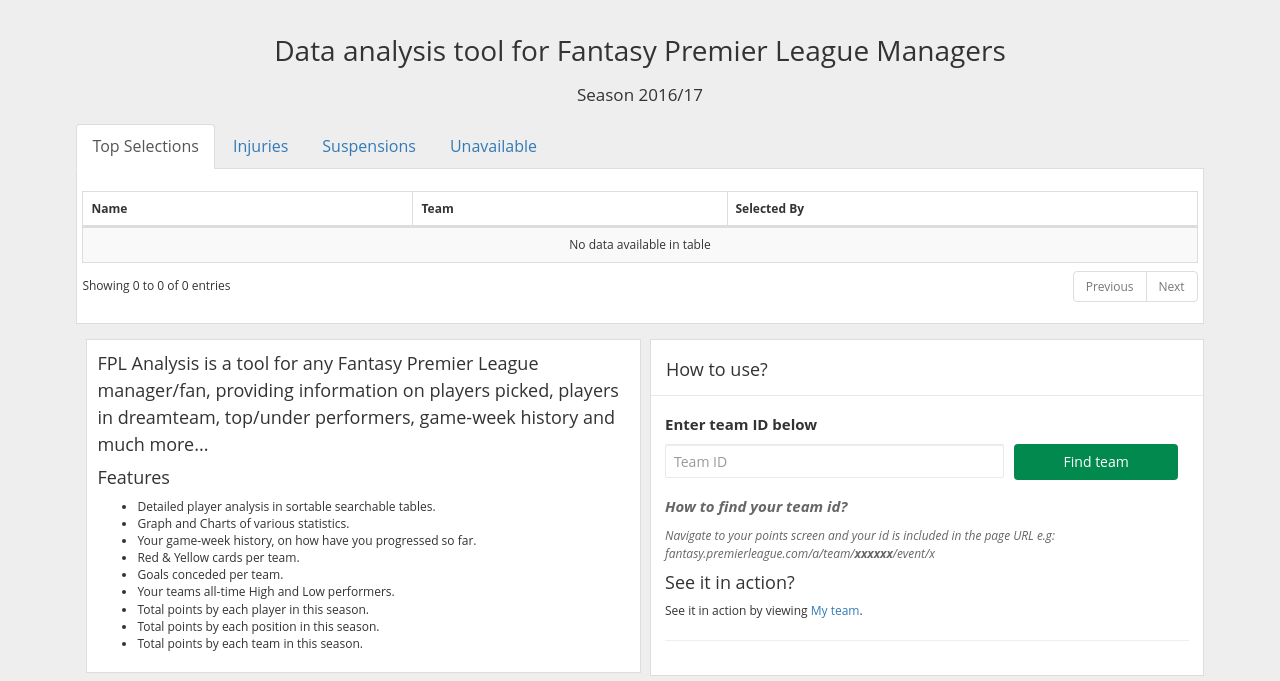
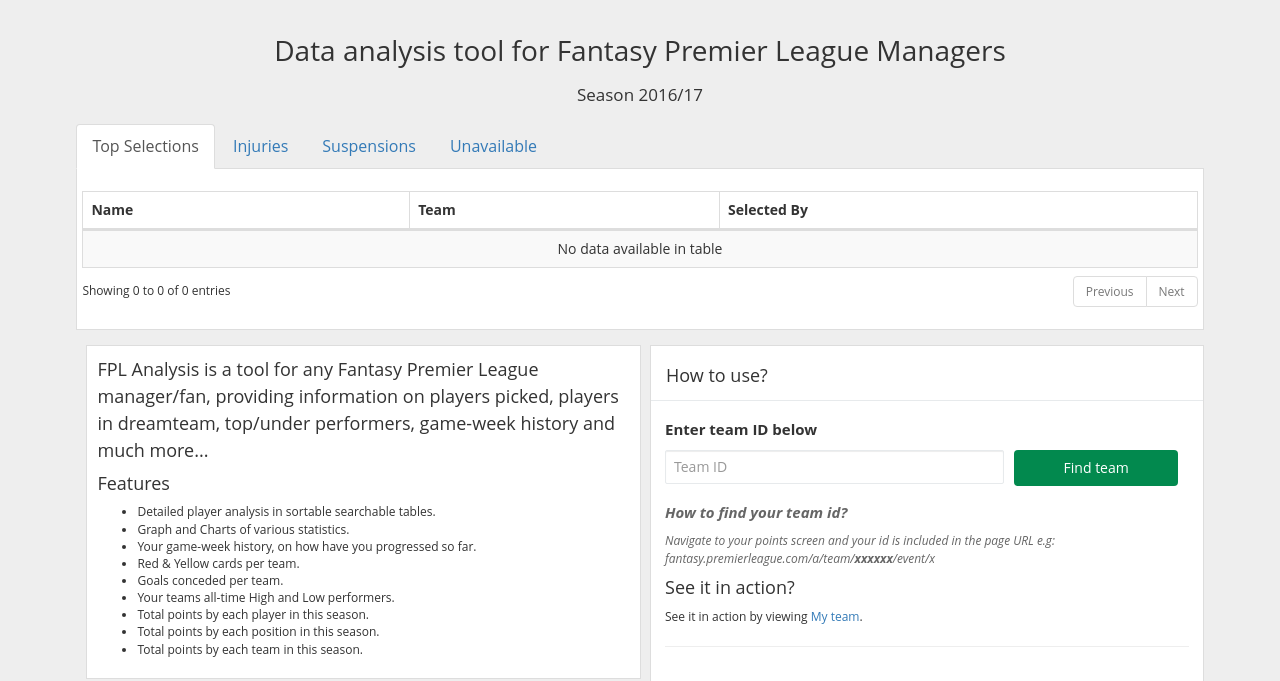
Before and after one commit to milanchheda/fplanalysis, a PHP site: page /index.php in a window 1280 px wide. Shown: the top 681 px of the page. Run offline with PHP 8.4, Linux system fonts and the light colour scheme; data that the repository does not hold is empty; a stand-in replaces the project's code that opens the database connection; some libraries are stand-ins or nearby versions.

Commit message:
Minor CSS change

```diff
--- a/css/style.css
+++ b/css/style.css
@@ -315,3 +315,6 @@
   border-bottom: 1px solid #DDD;
   border-left: 1px solid #DDD;
 }
+table {
+    font-size: 14px;
+}
```
